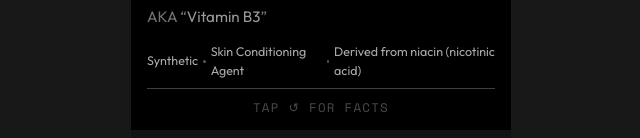
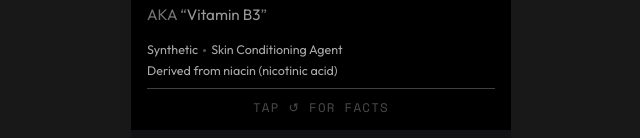
Before and after one commit to TheJenMurphy/duckheartghost, a Next.js app in the folder app/: page /ingredients in a window 1280 px wide. Shown: the part 576-714 px from the top of the page, without its empty margins (319-959 px from the left). Built offline with nearby package versions, Linux system fonts and the light colour scheme.

Commit message:
origin on its own line

```diff
--- a/app/src/components/IngredientCard.tsx
+++ b/app/src/components/IngredientCard.tsx
@@ -134,11 +134,12 @@ export default function IngredientCard({ ingredient }: { ingredient: Ingredient
                 AKA &ldquo;<span style={{ color: "rgba(255,255,255,.6)" }}>{ingredient.aka}</span>&rdquo;
               </div>
 
-	<div className="card-meta">
+<div className="card-meta">
                 <span>{ingredient.type}</span>
                 <span className="meta-dot" />
                 <span>{ingredient.kind}</span>
-                <span className="meta-dot" />
+              </div>
+              <div className="card-meta" style={{ marginTop: 2 }}>
                 <span>{ingredient.origin}</span>
               </div>
 
```
